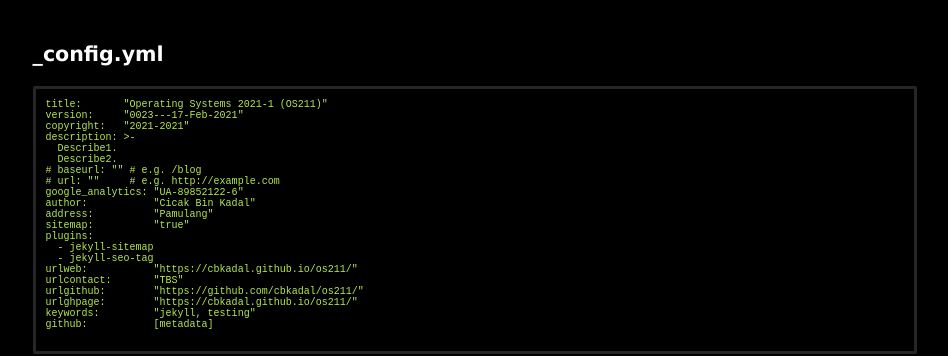
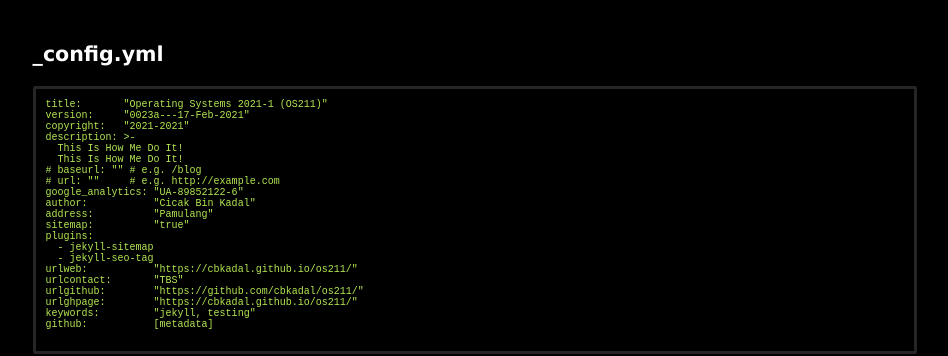
Before and after one commit to stevensim226/GSGS_JEKYLL, a Jekyll site: the page built from 004.md, in a window 1280 px wide and 900 px high. Shown: the part 455-811 px from the top of the window, without its empty margins (165-1113 px from the left). Built offline with Jekyll 4.4.1, drawn with Linux system fonts in a browser that asks for light colours; some of the changed text lies outside the part shown.

Commit message:
modified:   004.md _config.yml

````diff
--- a/004.md
+++ b/004.md
@@ -26,11 +26,11 @@ ALL: 004.md
 
 ```
 title:       "Operating Systems 2021-1 (OS211)"
-version:     "0023---17-Feb-2021"
+version:     "0023a---17-Feb-2021"
 copyright:   "2021-2021"
 description: >-
-  Describe1.
-  Describe2.
+  This Is How Me Do It!
+  This Is How Me Do It!
 # baseurl: "" # e.g. /blog
 # url: ""     # e.g. http://example.com
 google_analytics: "UA-89852122-6"
--- a/_config.yml
+++ b/_config.yml
@@ -1,9 +1,9 @@
 title:       "Operating Systems 2021-1 (OS211)"
-version:     "0023---17-Feb-2021"
+version:     "0023a---17-Feb-2021"
 copyright:   "2021-2021"
 description: >-
-  Describe1.
-  Describe2.
+  This Is How Me Do It!
+  This Is How Me Do It!
 # baseurl: "" # e.g. /blog
 # url: ""     # e.g. http://example.com
 google_analytics: "UA-89852122-6"
````
